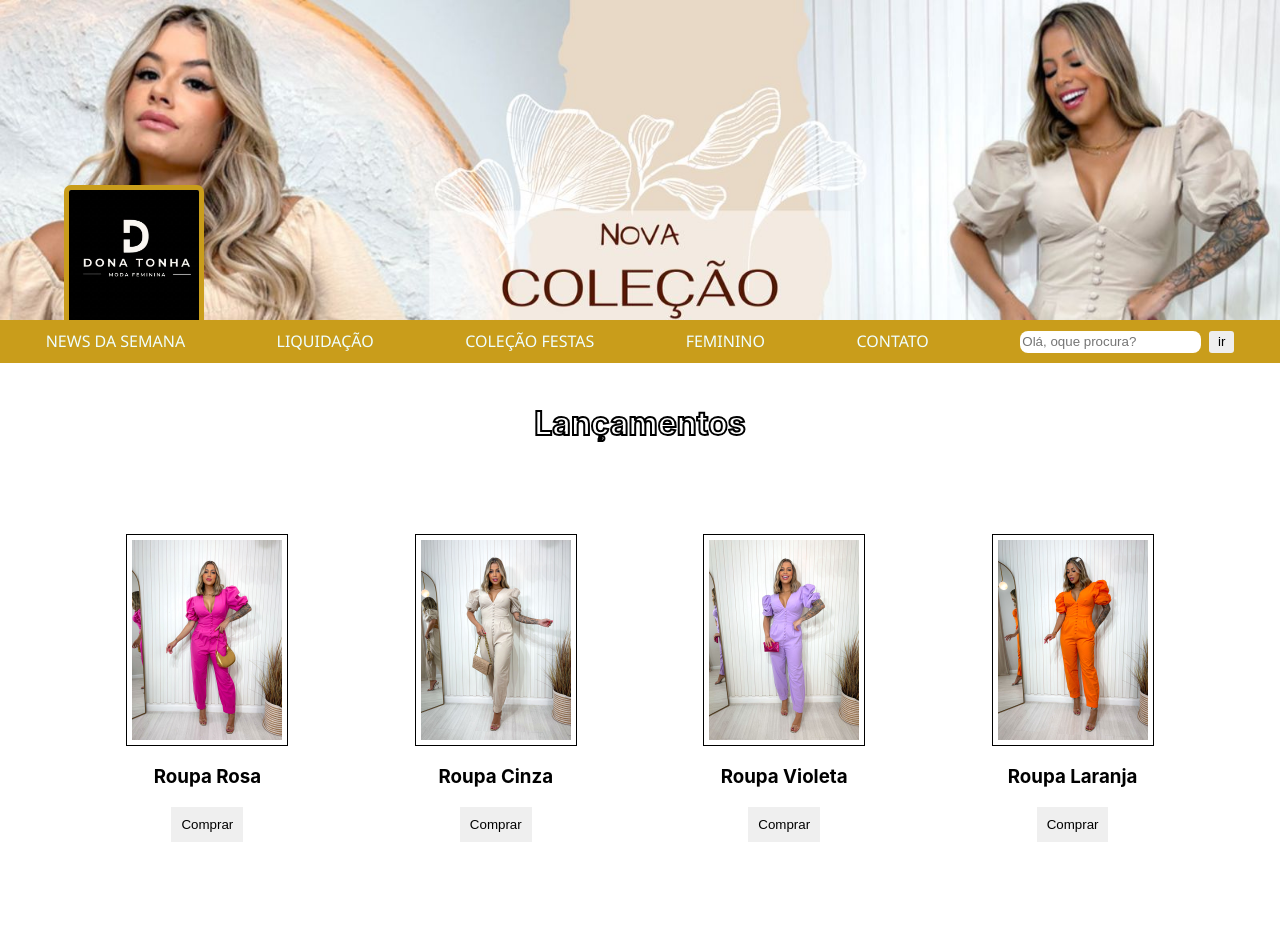
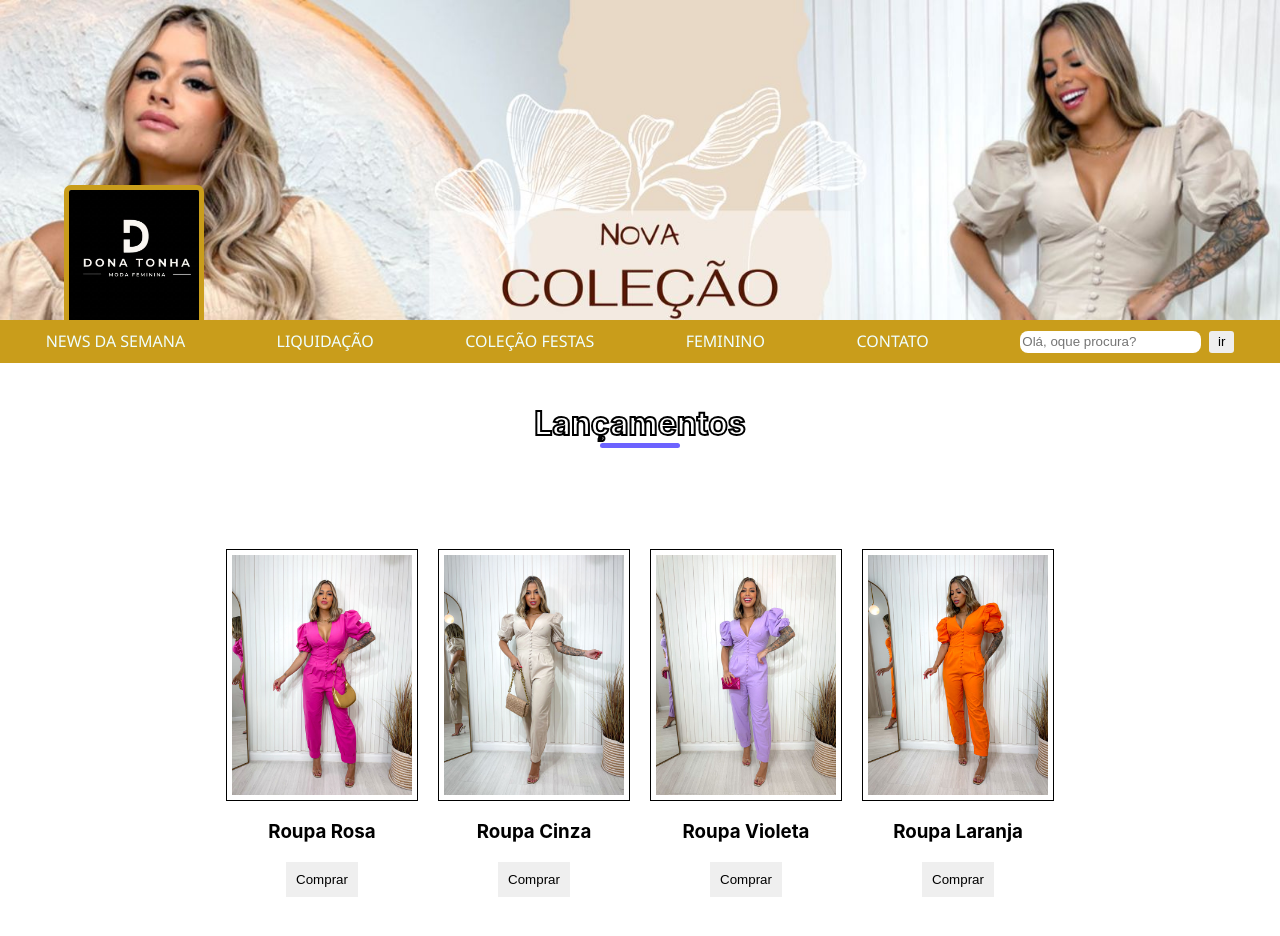
Before and after one commit to christianlessa/Project-Commerce, a React (Create React App) app: page / in a window 1280 px wide. Shown: the top 936 px of the page. Before the commit the page ends 892 px from the top, so only its background shows below. Built offline with nearby package versions, Linux system fonts and the light colour scheme.

Commit message:
implementado lógica de mudar imagem ao passar o mouse

```diff
--- a/src/App.css
+++ b/src/App.css
@@ -59,18 +59,29 @@ input {
   padding: 20px;
 }
 
+.release::after {
+  content: "";
+  display: flex;
+  width: 5rem;
+  height: 0.3rem;
+  background-color: #6c63ff;
+  margin: 0 auto;
+  border-radius: 10px;
+}
+
 .container-release {
   display: flex;
-  justify-content: space-evenly;
+  justify-content: center;
   padding: 50px 0px;
 }
 
 .release-image {
-  width: 150px;
+  width: 180px;
   height: auto;
   border: solid rgb(0, 0, 0) 1px;
   display: flex;
   padding: 5px;
+  margin: 10px;
 }
 
 .release-img-button {
--- a/src/components/Releases.js
+++ b/src/components/Releases.js
@@ -3,6 +3,28 @@ import { allImages } from '../data/imagesMock';
 
 function Releases() {
   const [imageSrc, setImageSrc] = useState(allImages);
+
+  function handleMouseOver(imageId, imageOver) {
+    const updatedImage = imageSrc.map((image) => {
+      if (image.id === imageId) {
+        return { ...image, img: imageOver }
+      }
+      return image;
+    });
+    setImageSrc(updatedImage);
+    console.log("entrou id é: ", imageId, "estado: ", imageSrc)
+  }
+
+  function handleMouseOut(imageId, imageOut) {
+    const updatedImage = imageSrc.map((image) => {
+      if (image.id === imageId) {
+        return { ...image, img: imageOut }
+      }
+      return image;
+    });
+    setImageSrc(updatedImage);
+    console.log("saiu id é: ", imageId, "estado: ", imageSrc)
+  }
 
   return (
     <>
@@ -16,6 +38,8 @@ function Releases() {
                   src={image.img}
                   alt={image.title}
                   className="release-image"
+                  onMouseOver={ () => handleMouseOver(image.id, image.imgOver) }
+                  onMouseOut={ () => handleMouseOut(image.id, image.imgOut) }
                 />
                 <h3>{image.title}</h3>
                 <button
```
